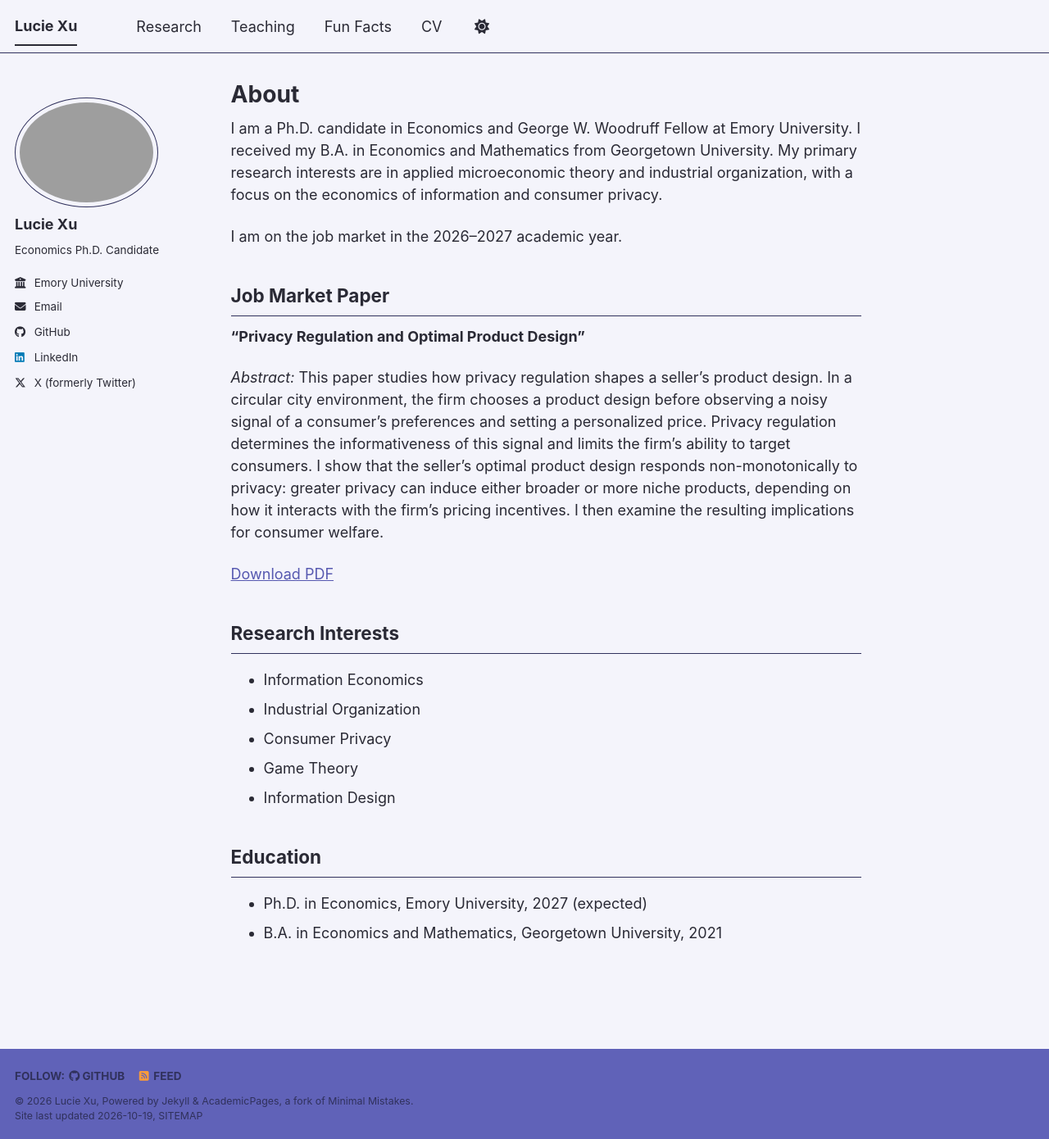
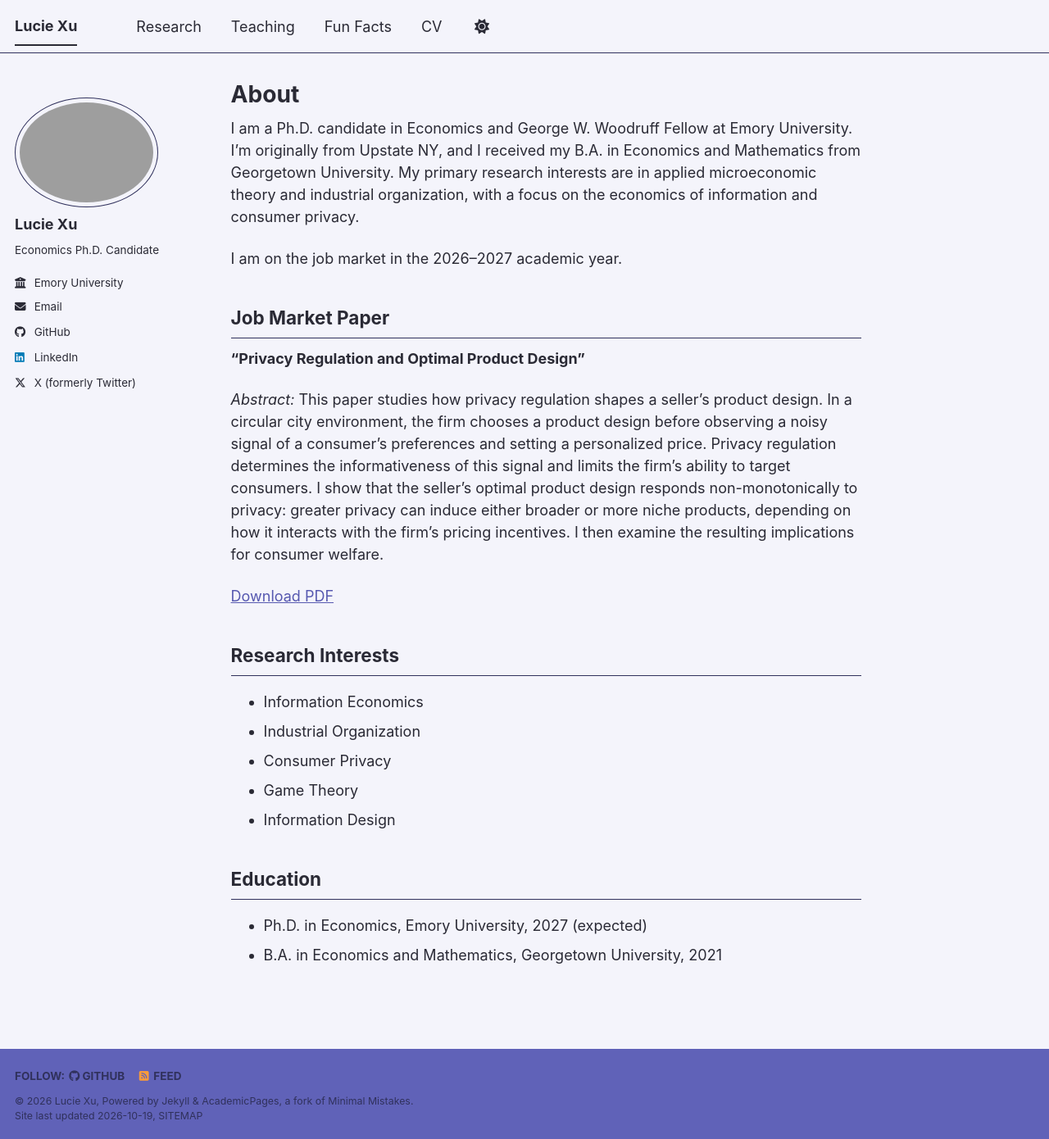
Before and after one commit to lucieexu27/lucieexu27.github.io, a Jekyll site: the page built from _pages/about.md, in a window 1280 px wide and 1390 px high. Shown: the whole window at 82% size. Built offline with Jekyll 4.4.1, drawn with Linux system fonts in a browser that asks for light colours; a style sheet for code colours, icons or effects is not loaded.

Commit message:
Revise about page with additional personal details
Updated personal introduction to include origin.

```diff
--- a/_pages/about.md
+++ b/_pages/about.md
@@ -7,7 +7,7 @@ redirect_from:
   - /about.html
 ---
 
-I am a Ph.D. candidate in Economics and George W. Woodruff Fellow at Emory University. I received my B.A. in Economics and Mathematics from Georgetown University. My primary research interests are in applied microeconomic theory and industrial organization, with a focus on the economics of information and consumer privacy.
+I am a Ph.D. candidate in Economics and George W. Woodruff Fellow at Emory University. I'm originally from Upstate NY, and I received my B.A. in Economics and Mathematics from Georgetown University. My primary research interests are in applied microeconomic theory and industrial organization, with a focus on the economics of information and consumer privacy.
 
 I am on the job market in the 2026–2027 academic year.
 
```
